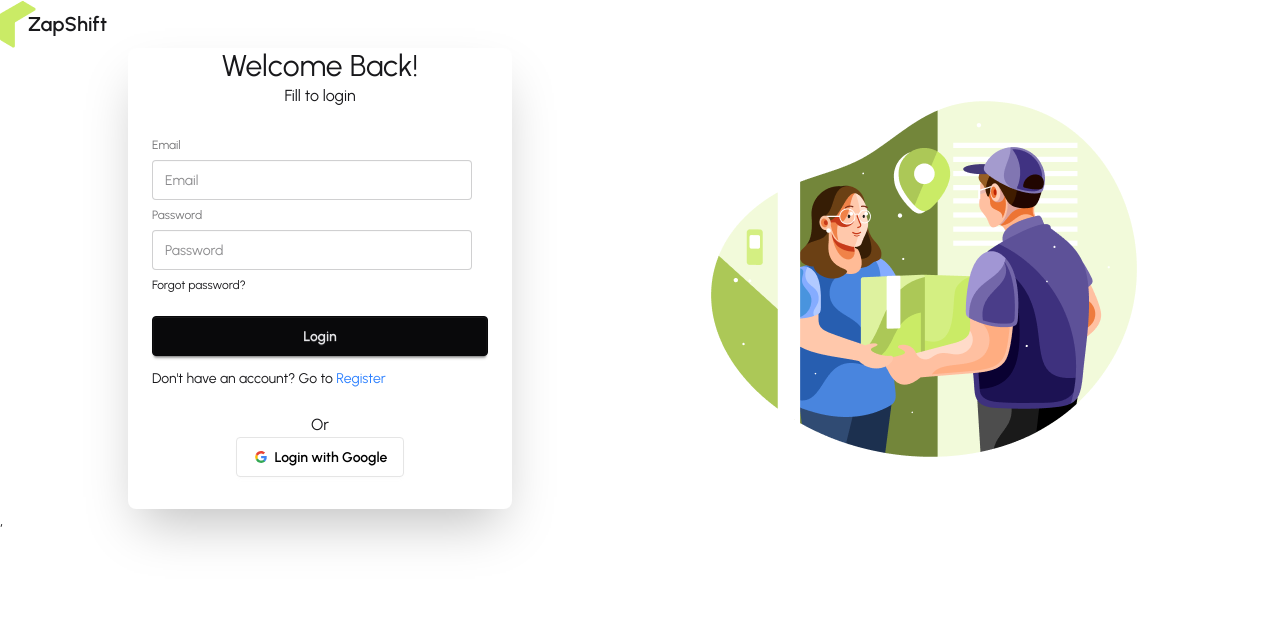
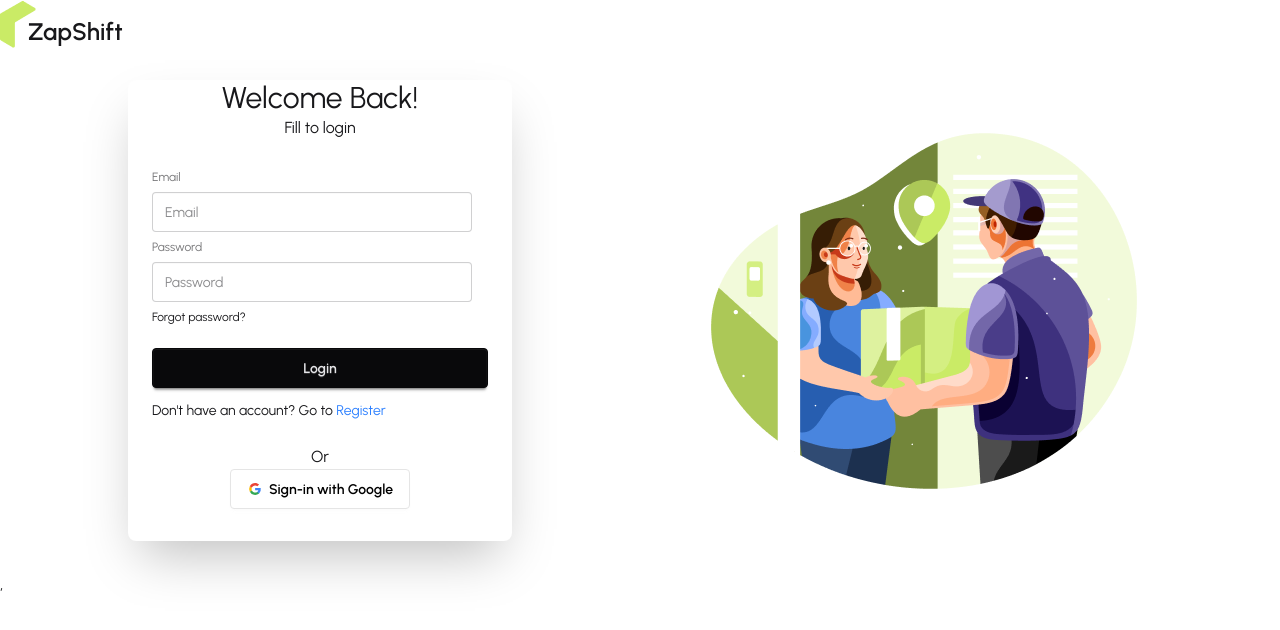
Before and after one commit to AhmetChatgami/zapShift-practice, a React (Vite) app: page /sign-in in a window 1280 px wide. Shown: the top 630 px of the page. Built offline with nearby package versions, Linux system fonts and the light colour scheme; no server answers.

Commit message:
Login & Logout state set successfully

```diff
--- a/src/components/Logo/Logo.jsx
+++ b/src/components/Logo/Logo.jsx
@@ -2,8 +2,9 @@ import React from 'react';
 import logo from '../../assets/logo.png'
 const Logo = () => {
     return (
-        <div>
+        <div className='flex items-end'>
             <img src={logo} alt="" />
+          <p className='text-2xl font-semibold -mx-2'>ZapShift</p>
         </div>
     );
 };
--- a/src/context/AuthContext'/AuthProvider.jsx
+++ b/src/context/AuthContext'/AuthProvider.jsx
@@ -1,44 +1,59 @@
-import React, { useEffect, useState } from 'react';
-import { AuthContext } from './AuthContext';
-import { auth } from '../../firebase/firebase.init';
-import { createUserWithEmailAndPassword, GoogleAuthProvider, signInWithEmailAndPassword, signInWithPopup } from 'firebase/auth';
+import React, { useEffect, useState } from "react";
+import { AuthContext } from "./AuthContext";
+import { auth } from "../../firebase/firebase.init";
+import {
+  createUserWithEmailAndPassword,
+  GoogleAuthProvider,
+  onAuthStateChanged,
+  signInWithEmailAndPassword,
+  signInWithPopup,
+  signOut,
+} from "firebase/auth";
 
-const googleProvider = new GoogleAuthProvider()
-const AuthProvider = ({children}) => {
-    const [user, setUser] = useState(null)
-    const [loading, setLoading]= useState(true)
+const googleProvider = new GoogleAuthProvider();
+const AuthProvider = ({ children }) => {
+  const [user, setUser] = useState(null);
+  const [loading, setLoading] = useState(true);
 
-    const registerUser = (email, password) =>{
+  const registerUser = (email, password) => {
+    setLoading(true);
+    return createUserWithEmailAndPassword(auth, email, password);
+  };
+  const signInUser = (email, password) => {
+    setLoading(true);
+    return signInWithEmailAndPassword(auth, email, password);
+  };
+
+  const signInGoogle = () => {
+    setLoading(true);
+    return signInWithPopup(auth, googleProvider);
+  };
+
+  const logOut =()=>{
     setLoading(true)
-        return createUserWithEmailAndPassword(auth, email, password)
-    }
-    const signInUser = (email, password)=>{
-        setLoading(true)
-        return signInWithEmailAndPassword(auth, email, password)
+    return signOut(auth)
   }
 
-    const signInGoogle =()=>{
-        setLoading(true)
-        return signInWithPopup(auth, googleProvider)
-    }
+  useEffect(() => {
+    const unSubscribe = onAuthStateChanged(auth, (currentUser) => {
+      setUser(currentUser);
+      setLoading(false);
+    });
+    return () => {
+      unSubscribe();
+    };
+  }, []);
 
-    useEffect(()=>{
-
-    }, [])
   const authInfo = {
     user,
     loading,
     registerUser,
     signInUser,
     signInGoogle,
-    }
+    logOut,
+  };
 
-    return (
-        <AuthContext value={authInfo}>
-            {children}
-
-        </AuthContext>
-    );
+  return <AuthContext value={authInfo}>{children}</AuthContext>;
 };
 
 export default AuthProvider;
--- a/src/layouts/AuthLayout.jsx
+++ b/src/layouts/AuthLayout.jsx
@@ -1,15 +1,15 @@
 import React from 'react';
 import Logo from '../components/Logo/Logo';
-import { Outlet } from 'react-router';
+import { Link, Outlet } from 'react-router';
 import authImage from '../assets/authImage.png'
 const AuthLayout = () => {
     return (
         <div className='max-w-7xl mx-auto'>
             <h1 className='flex items-center'>
-                <Logo></Logo><p className='text-xl font-semibold -mx-2'>ZapShift</p>
+                <Link to="/"><Logo></Logo></Link>
 
                 </h1>
-            <div className='flex items-center '>
+            <div className='flex items-center my-8'>
                 <div className='flex-1'>
                     <Outlet></Outlet>
                 </div>
--- a/src/pages/Auth/SocialLogin/SocialLogin.jsx
+++ b/src/pages/Auth/SocialLogin/SocialLogin.jsx
@@ -44,7 +44,7 @@ const SocialLogin = () => {
             ></path>
           </g>
         </svg>
-        Login with Google
+        Sign-in with Google
       </button>
     </div>
   );
--- a/src/pages/Shared/Navbar/Navbar.jsx
+++ b/src/pages/Shared/Navbar/Navbar.jsx
@@ -1,8 +1,17 @@
 import React from "react";
 import Logo from "../../../components/Logo/Logo";
 import { Link, NavLink } from "react-router";
+import useAuth from "../../../hooks/useAuth";
 
 const Navbar = () => {
+  const {user, logOut}= useAuth()
+  const handleSignOut =()=>{
+    logOut()
+    .then()
+    .catch(error =>{
+      console.log(error.message)
+    })
+  }
     const links = <>
     <li><NavLink>Service</NavLink></li>
     <li><NavLink to='/coverage'>Coverage</NavLink></li>
@@ -42,7 +51,7 @@ const Navbar = () => {
           <Link to="/">
           <section className="flex items-end">
             <Logo/>
-            <h1 className="text-2xl font-bold pt-3 -mx-2">ZapShift</h1>
+
           </section>
           </Link>
         </div>
@@ -54,7 +63,9 @@ const Navbar = () => {
           </ul>
         </div>
         <div className="navbar-end gap-4">
-          <a className="btn outline bg-white">Sign In</a>
+          {
+            user ? <a onClick={handleSignOut} className="btn outline bg-white">Sign Out</a> : <Link className="btn" to='/sign-in'>Sign In</Link>
+          }
           <a className="btn btn-primary rounded-xl text-black ">Be a Rider</a>
         </div>
       </div>
```
Lines whose indentation alone changed are shown as unchanged.
